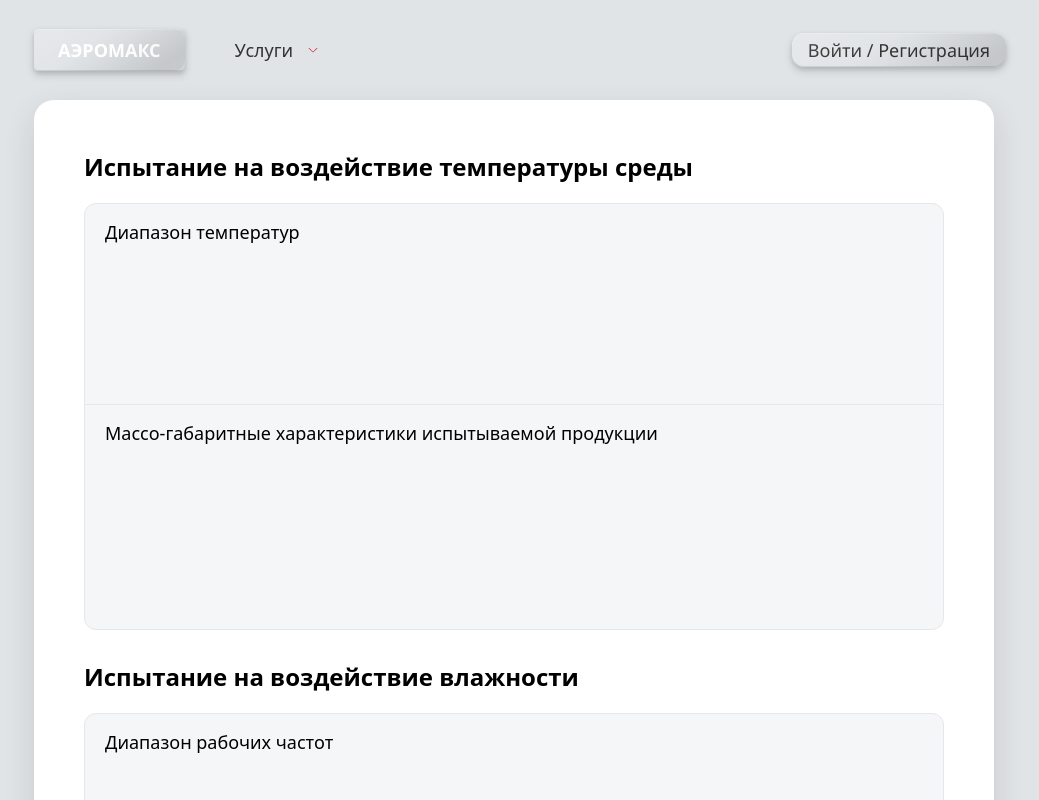
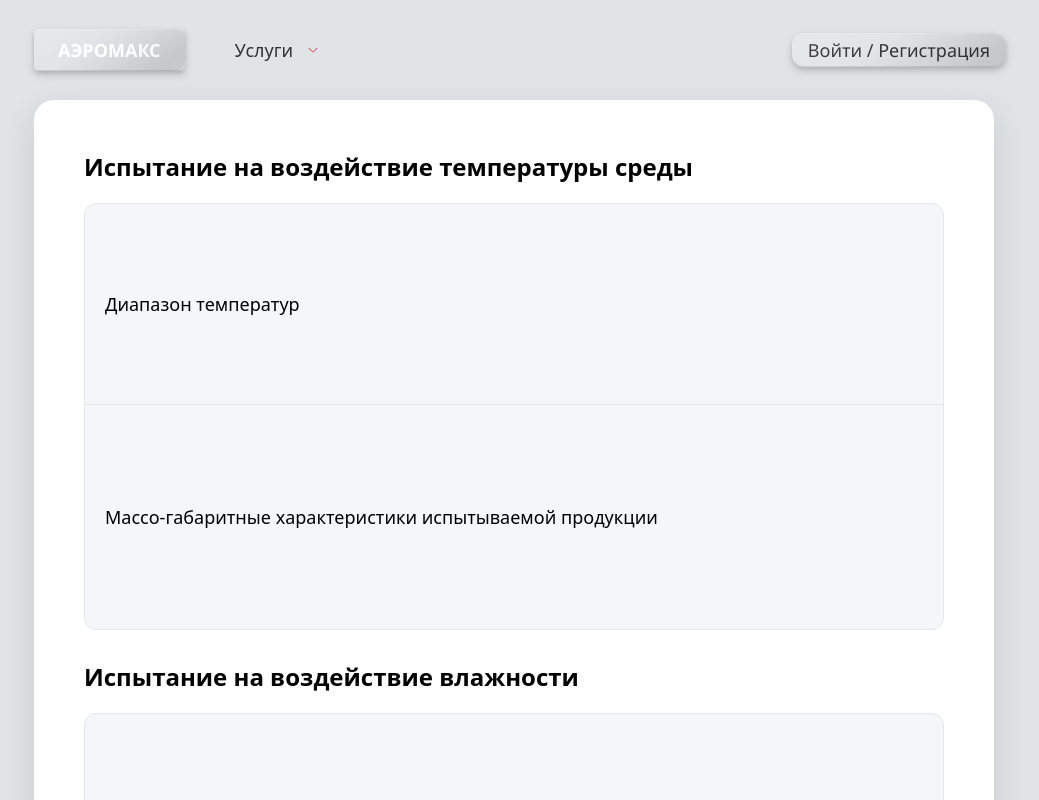
Before and after one commit to js-owl/maas-front, a Vue app: page /testing in a window 1280 px wide. Shown: the top 800 px of the page, without its empty margins (126-1165 px from the left). Built offline with nearby package versions, Linux system fonts and the light colour scheme.

Commit message:
Update TestClimate component styling to align table content vertically

```diff
--- a/src/components/sections/TestClimate.vue
+++ b/src/components/sections/TestClimate.vue
@@ -155,7 +155,7 @@ const normativeDocuments = [
   text-align: left;
   border-bottom: 1px solid #e5e7eb;
   border-right: 1px solid #e5e7eb;
-  vertical-align: top;
+  vertical-align: middle;
 }
 
 .requirements-table th {
```
